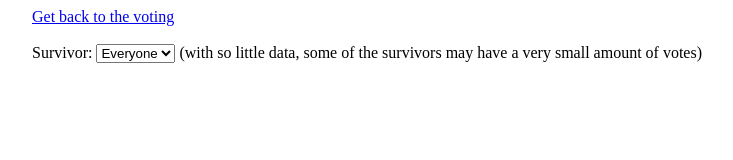
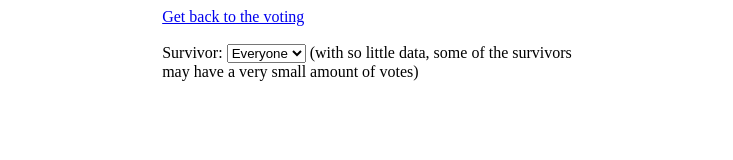
Before and after one commit to TheRealOhead/ror2-item-ranking, a website: page rankings.html in a window 1280 px wide. Shown: the whole page, without its empty margins (273-1006 px from the left). Drawn offline with Linux system fonts and the light colour scheme; no server answers.

Commit message:
Update rankings.html

```diff
--- a/rankings.html
+++ b/rankings.html
@@ -11,7 +11,7 @@
 			<a href="./">Get back to the voting</a><br><br>
 			Survivor: <select id="survivor-dropdown" onchange="fillTables()">
 				<option value="Everyone">Everyone</option>
-			</select> (with so little data, some of the survivors may have a very small amount of votes)<br>
+			</select> (with so little data, some of the survivors<br> may have a very small amount of votes)<br>
 			<div id="table-container">
 			</div>
 		</div>
```
